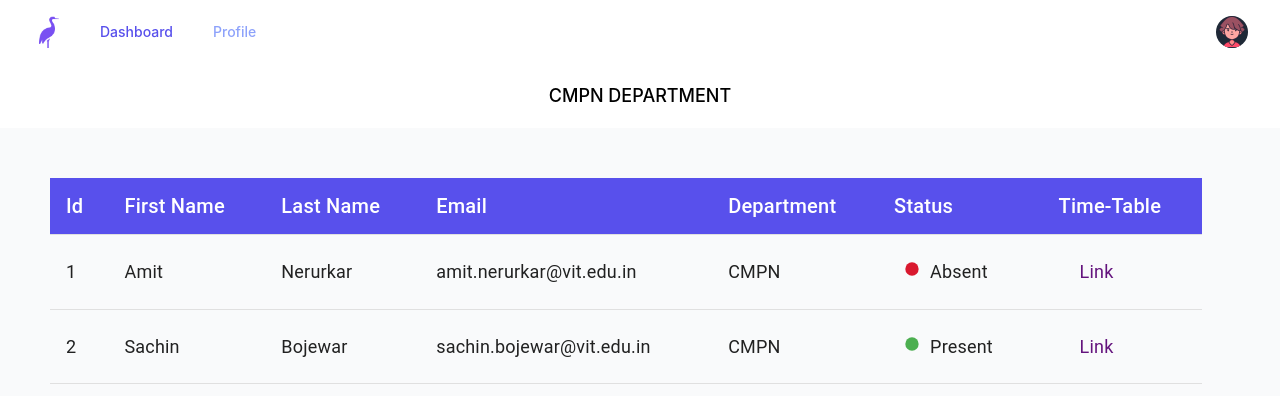
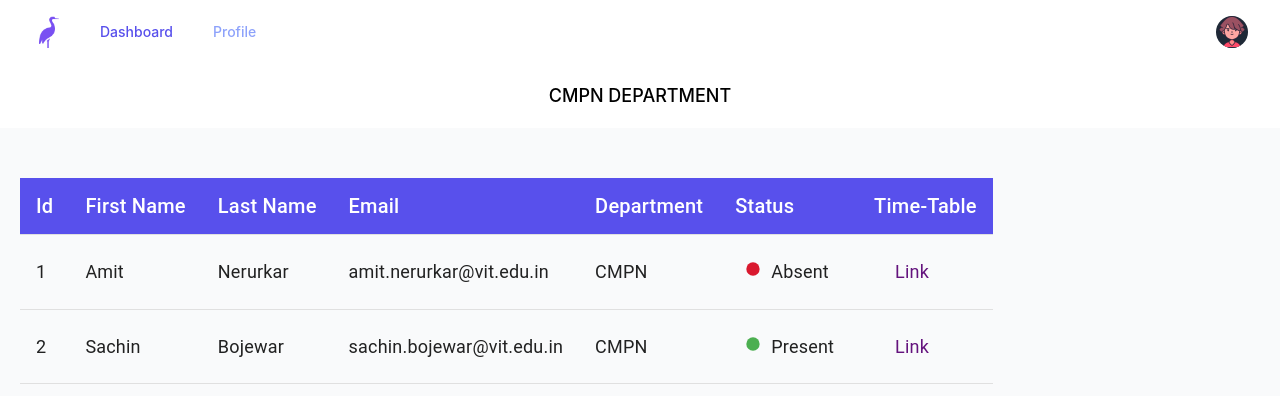
Before and after one commit to riyan1806/new_project, a React (Create React App) app: page /Dashboard/Cmpn in a window 1280 px wide. Shown: the top 396 px of the page. Built offline with nearby package versions, Linux system fonts and the light colour scheme.

Commit message:
minor css done

```diff
--- a/src/components/DepartmentTable.js
+++ b/src/components/DepartmentTable.js
@@ -10,14 +10,13 @@ import {Table,TableHead, TableCell, TableRow, TableBody, styled,} from "@mui/mat
 import { Link } from 'react-router-dom';
 
 const StyledTable = styled(Table)`
-  background: ;
+
   width: 90%;
-
+  display: block;
   overflow: auto;
-
   margin-top: 50px;
-  margin-left: 50px;
-
+  margin-left: 20px;
+  margin-right: 20px;
 
 `;
 
--- a/src/components/Teacher_Info.js
+++ b/src/components/Teacher_Info.js
@@ -45,29 +45,29 @@ export default function TeacherInfo(){
                         src={Avatar}
                       />
                     </a>
-                    <div className="-mr-2 flex items-center md:hidden">
-                      <Popover.Button className="inline-flex items-center justify-center rounded-md bg-white p-2 text-gray-400 hover:bg-gray-100 hover:text-gray-500 focus:outline-none focus:ring-2 focus:ring-inset focus:ring-indigo-500">
-                        <span className="sr-only">Open main menu</span>
-                        <Bars3Icon className="h-6 w-6" aria-hidden="true" />
-                      </Popover.Button>
-                    </div>
                   </div>
                 </div>
-                <div className="hidden md:ml-10 md:block md:space-x-8 md:pr-4">
+                <div className="sm:ml-4 sm:block  md:ml-10 md:block md:pr-4 mr-12">
 
                   {info.map((item) => (
-                    <Link key={item.name}  className="font-medium text-gray-500 hover:text-gray-900">
+                    <Link key={item.name}  className=" sm:font-medium font-medium text-xs sm:text-base flex  sm:block text-gray-500 hover:text-gray-900">
                       {item.name}
                     </Link>
                   ))}
 
                 </div>
+                        <div className="-mr-2 flex items-center md:hidden">
+                          <Popover.Button className="inline-flex items-center justify-center rounded-md bg-white p-2 text-gray-400 hover:bg-gray-100 hover:text-gray-500 focus:outline-none focus:ring-2 focus:ring-inset focus:ring-indigo-500">
+                            <span className="sr-only">Open main menu</span>
+                            <Bars3Icon className="h-6 w-6" aria-hidden="true" />
+                          </Popover.Button>
+                        </div>
                 <Box className="hidden md:flex" sx={{ p: 1  }}>
                       <FiberManualRecordIcon
                         fontSize="medium"
                         sx={{
-                          mr: 1,
-                          color: '#4caf50' ,
+                            mr: 1,
+                            color: '#4caf50' ,
                         }}
                       /><Typography className="text-gra">
 
```
